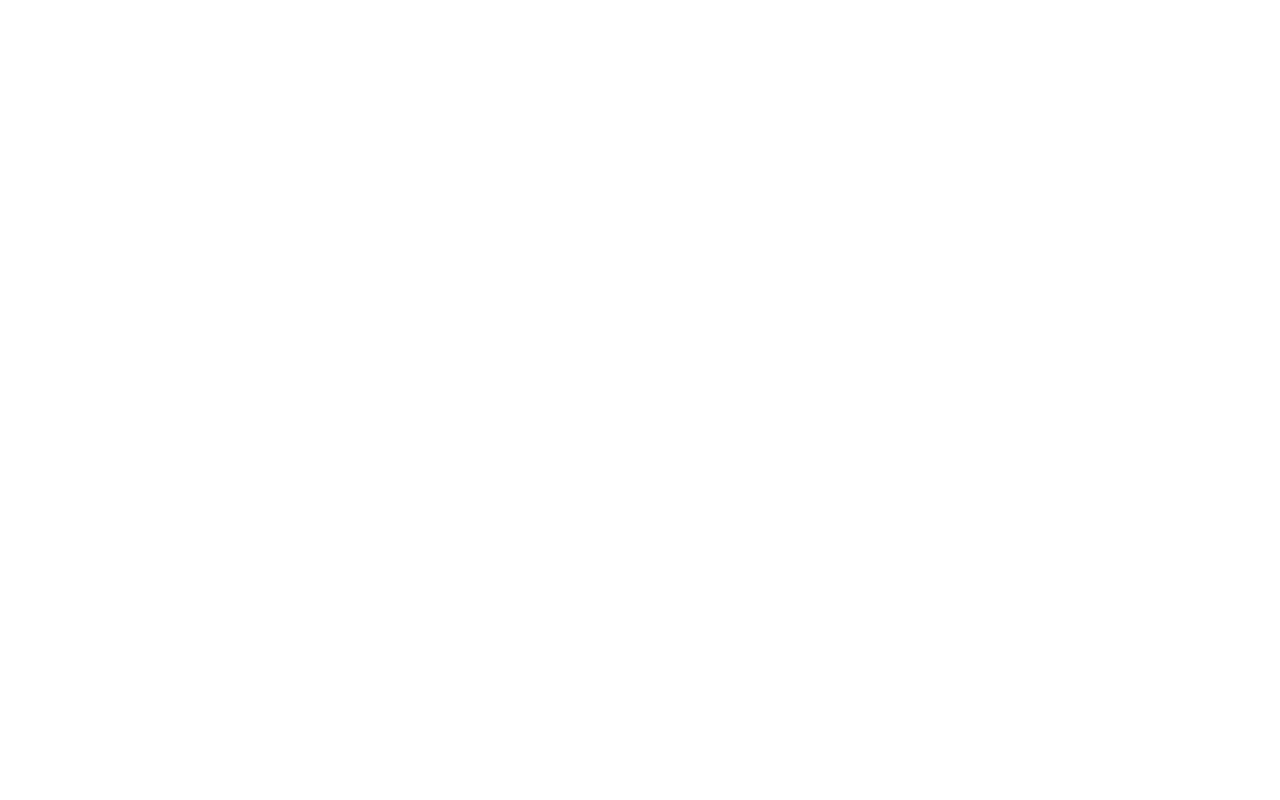
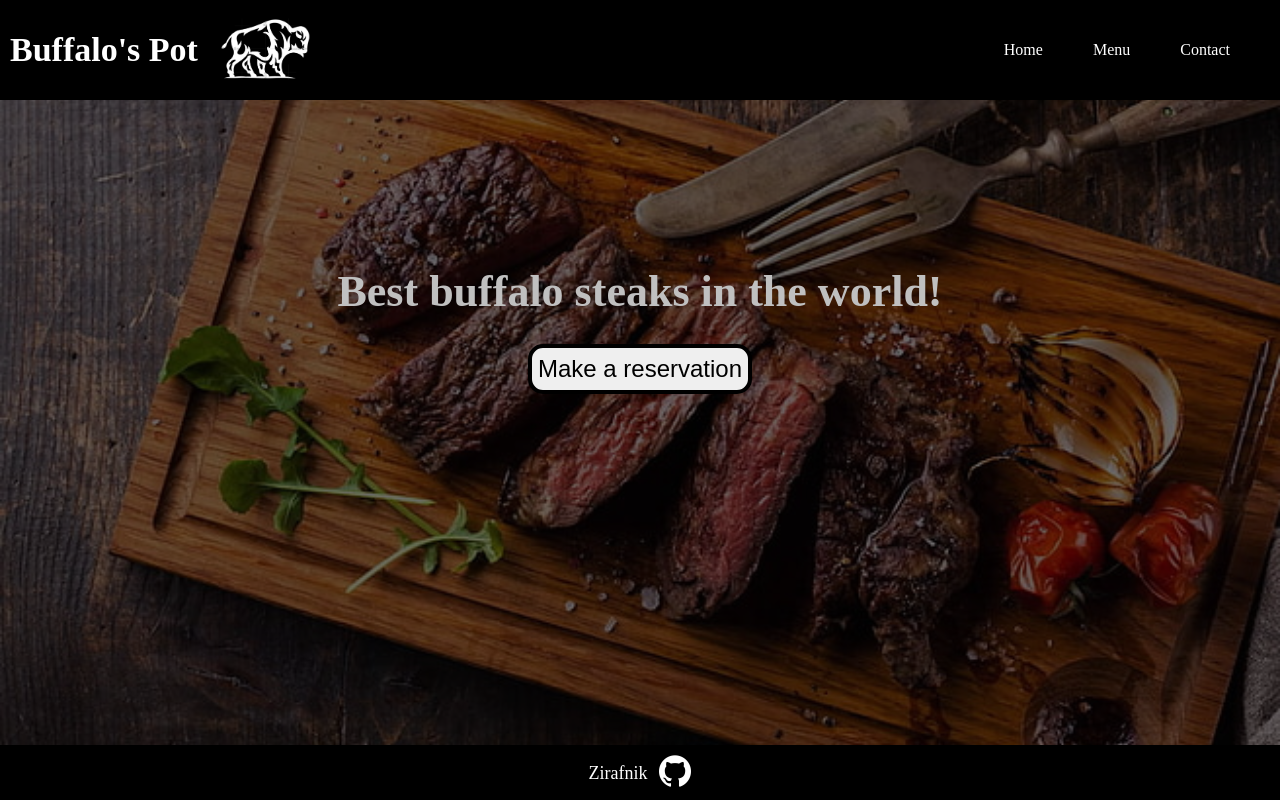
Before and after one commit to Zirafnik/restaurant-page, a website built with webpack: page dist/index.html in a window 1280 px wide. Built offline with nearby package versions, Linux system fonts and the light colour scheme.

Commit message:
homepage complete

```diff
--- a/package.json
+++ b/package.json
@@ -5,6 +5,7 @@
   "main": "index.js",
   "scripts": {
     "build": "webpack --progress --mode=production",
+    "dev": "webpack --progress --mode=development",
     "test": "echo \"Error: no test specified\" && exit 1"
   },
   "repository": {
--- /dev/null
+++ b/src/home.js
@@ -0,0 +1,88 @@
+export function homePage() {
+    let content= document.getElementById('content');
+
+    let nav= document.createElement('nav');
+
+    let headline= document.createElement('h1');
+    headline.innerHTML= 'Buffalo\'s Pot';
+    headline.classList.add('headline');
+    nav.appendChild(headline);
+
+    //logo wrapper
+    let wrapper= document.createElement('div');
+    wrapper.classList.add('wrapper');
+
+    let logo= document.createElement('img');
+    logo.setAttribute('src', '/styles/images/bison-logo-inverted-cropped.png');
+    logo.classList.add('logo');
+    wrapper.appendChild(logo);
+    nav.appendChild(wrapper);
+
+    let list= document.createElement('ul');
+    list.classList.add('list');
+
+    let home= document.createElement('li');
+    home.classList.add('item');
+    let homelink= document.createElement('a');
+    homelink.setAttribute('href', '#');
+    homelink.innerHTML= 'Home';
+    homelink.classList.add('links');
+    home.appendChild(homelink);
+
+    let menu= document.createElement('li');
+    menu.classList.add('item');
+    let menulink= document.createElement('a');
+    menulink.setAttribute('href', '#');
+    menulink.innerHTML= 'Menu';
+    menulink.classList.add('links');
+    menu.appendChild(menulink);
+
+    let contact= document.createElement('li');
+    contact.classList.add('item');
+    let contactlink= document.createElement('a');
+    contactlink.setAttribute('href', '#');
+    contactlink.innerHTML= 'Contact';
+    contactlink.classList.add('links');
+    contact.appendChild(contactlink);
+
+
+    list.appendChild(home);
+    list.appendChild(menu);
+    list.appendChild(contact);
+    nav.appendChild(list);
+
+    content.appendChild(nav);
+
+    let container= document.createElement('div');
+    container.classList.add('container');
+
+    let text= document.createElement('h2');
+    text.textContent= 'Best buffalo steaks in the world!';
+    container.appendChild(text);
+
+    let orderBtn= document.createElement('button');
+    orderBtn.innerHTML= 'Make a reservation';
+    container.appendChild(orderBtn);
+
+    content.appendChild(container);
+
+    let footer= document.createElement('footer');
+    let p= document.createElement('p');
+    p.textContent= 'Zirafnik';
+    p.classList.add('gitname');
+    footer.appendChild(p);
+
+    let gitlink= document.createElement('a');
+    gitlink.setAttribute('href', 'https://github.com/Zirafnik/restaurant-page');
+    gitlink.setAttribute('target', '_blank');
+
+    let gitimg= document.createElement('img');
+    gitimg.setAttribute('src', '/styles/images/github-inverted.png');
+    gitimg.classList.add('gitimg');
+
+    gitlink.appendChild(gitimg);
+
+    footer.appendChild(gitlink);
+
+    document.body.appendChild(footer);
+}
--- a/src/index.js
+++ b/src/index.js
@@ -1 +1,3 @@
-console.log('learning webpack');
+import {homePage} from "./home"
+
+homePage();
--- a/styles/style.css
+++ b/styles/style.css
@@ -55,6 +55,17 @@ nav {
     height: auto;
 }
 
+.links {
+    text-decoration: none;
+    color: white;
+
+    font-size: 16px;
+}
+
+.links:hover {
+    color: lightsalmon;
+}
+
 h2 {
     color: silver;
     font-size: 44px;
@@ -102,6 +113,8 @@ footer {
     width: 100%;
     overflow: hidden;
 
+    height: 55px;
+
     display: flex;
     flex-direction: row;
     justify-content: center;
```
Also changed, not shown: dist/index.html, dist/main.js.
